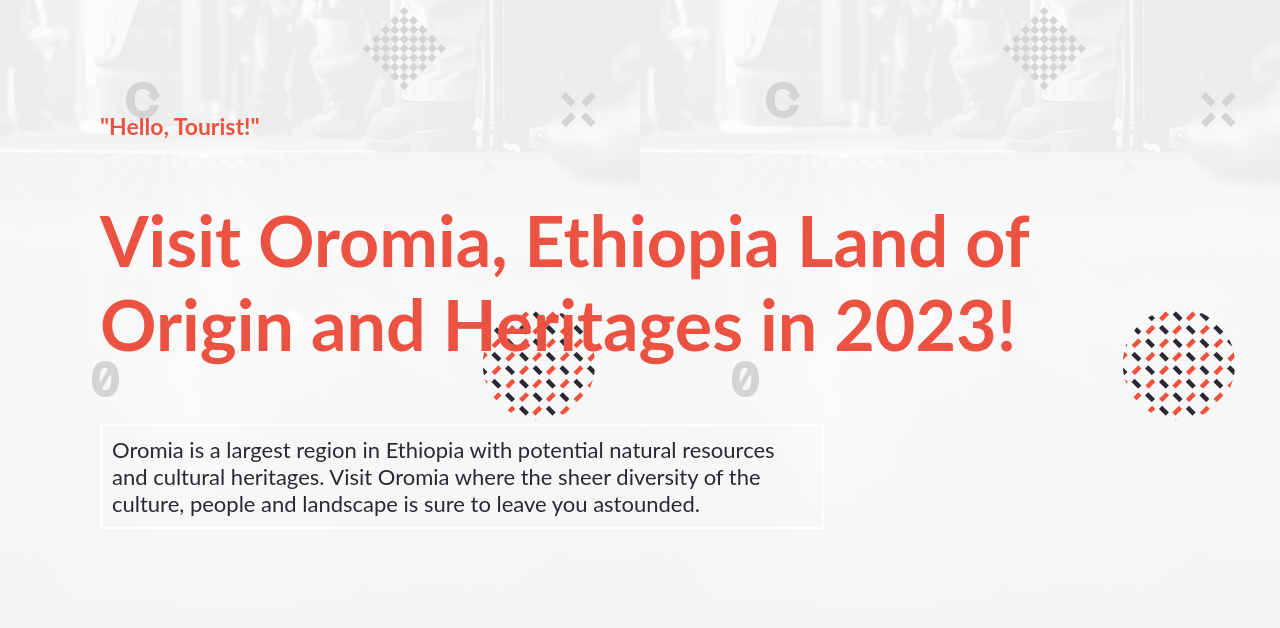
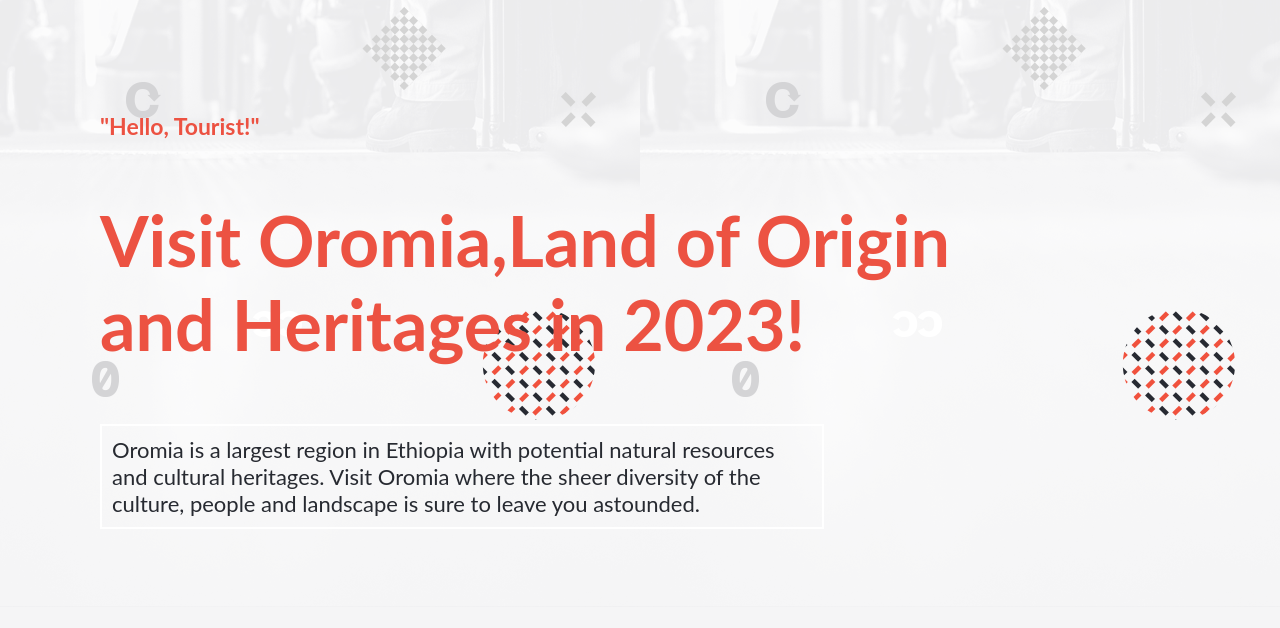
Before and after one commit to amanuelbelete95/capstone1-visit-oromia, a website: page about.html in a window 1280 px wide. Shown: the part 172-800 px from the top of the page. Drawn offline with Linux system fonts and the light colour scheme.

```diff
--- a/about.html
+++ b/about.html
@@ -54,7 +54,7 @@
       <div class="description">
         <h4 class="heading2">"Hello, Tourist!"</h4>
         <h1 class="home-heading">
-          Visit Oromia, Ethiopia Land of Origin and Heritages in 2023!
+          Visit Oromia,Land of Origin  <br>and Heritages in 2023!
         </h1>
         <p class="info info-about">
           Oromia is a largest region in Ethiopia with potential natural
```
